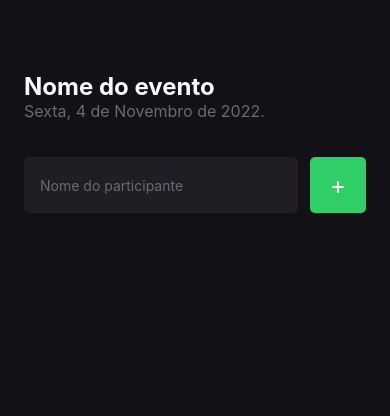
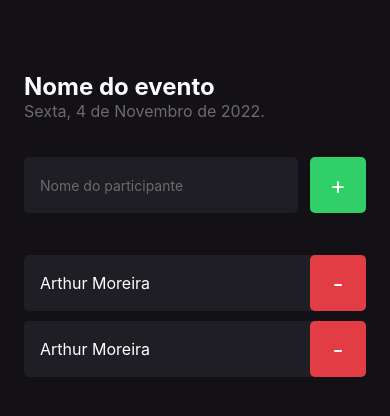
Before and after one commit to ArthurMCS/imHere, a React Native app: screen / in a window 390 px wide. Shown: the top 416 px of the page. Built offline with nearby package versions, Linux system fonts and the light colour scheme.

Commit message:
create the participant component

```diff
--- /dev/null
+++ b/src/components/Participant/index.tsx
@@ -0,0 +1,18 @@
+import { View, Text, TouchableOpacity } from 'react-native'
+import { styles } from './style'
+
+export function Participant() {
+    return (
+        <View style={styles.container}>
+            <Text style={styles.name}>
+                Arthur Moreira
+            </Text>
+
+            <TouchableOpacity style={styles.button}>
+                <Text style={styles.buttonText}>
+                    -
+                </Text>
+            </TouchableOpacity>
+        </View>
+    )
+}
--- /dev/null
+++ b/src/components/Participant/style.ts
@@ -0,0 +1,30 @@
+import { StyleSheet } from "react-native";
+
+export const styles = StyleSheet.create({
+    container: {
+        width: "100%",
+        backgroundColor: '#1F1E25',
+        borderRadius: 5,
+        flexDirection: 'row',
+        alignItems: 'center',
+        marginBottom: 10,
+    },
+    name: {
+        flex: 1,
+        color: "#FFF",
+        fontSize: 16,
+        marginLeft: 16,
+    },
+    buttonText: {
+        color: '#FFF',
+        fontSize: 24,
+    },
+    button: {
+        width: 56,
+        height: 56,
+        borderRadius: 5,
+        backgroundColor: '#E23C44',
+        alignItems: 'center',
+        justifyContent: 'center',
+    },
+});
--- a/src/screens/Home/index.tsx
+++ b/src/screens/Home/index.tsx
@@ -1,5 +1,7 @@
 import { Text, TextInput, TouchableOpacity, View } from 'react-native';
-import { styles } from './styles'
+import { styles } from './styles';
+
+import { Participant } from '../../components/Participant'
 
 export default function Home() {
     function handleParticipantAdd() {
@@ -29,6 +31,9 @@
                     </Text>
                 </TouchableOpacity>
             </View>
+
+            <Participant />
+            <Participant />
         </View>
     )
 }
```
